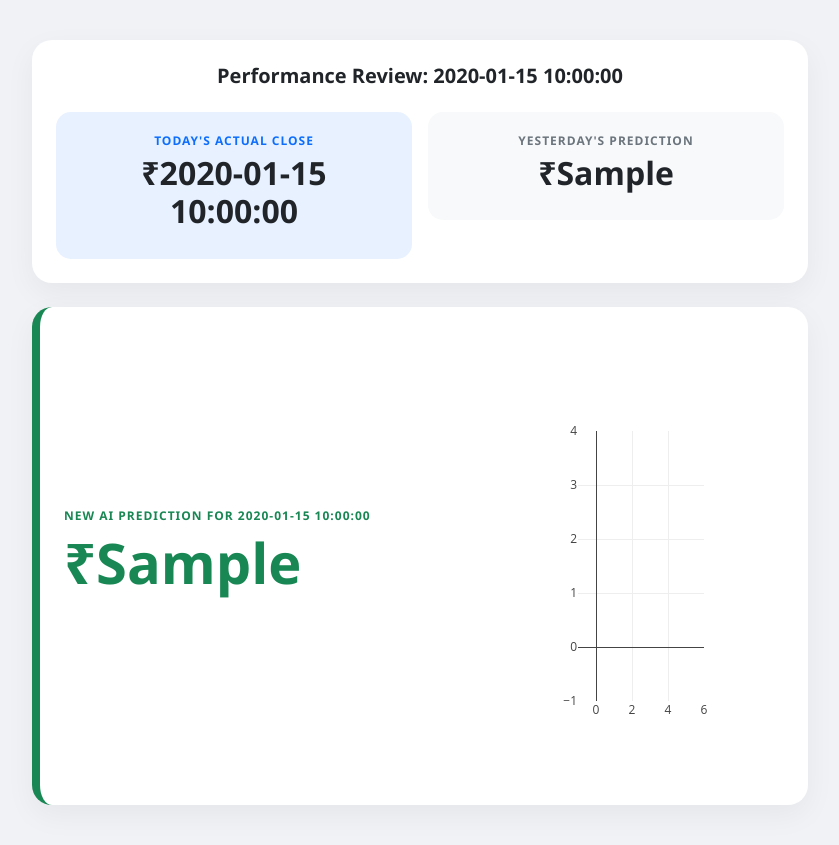
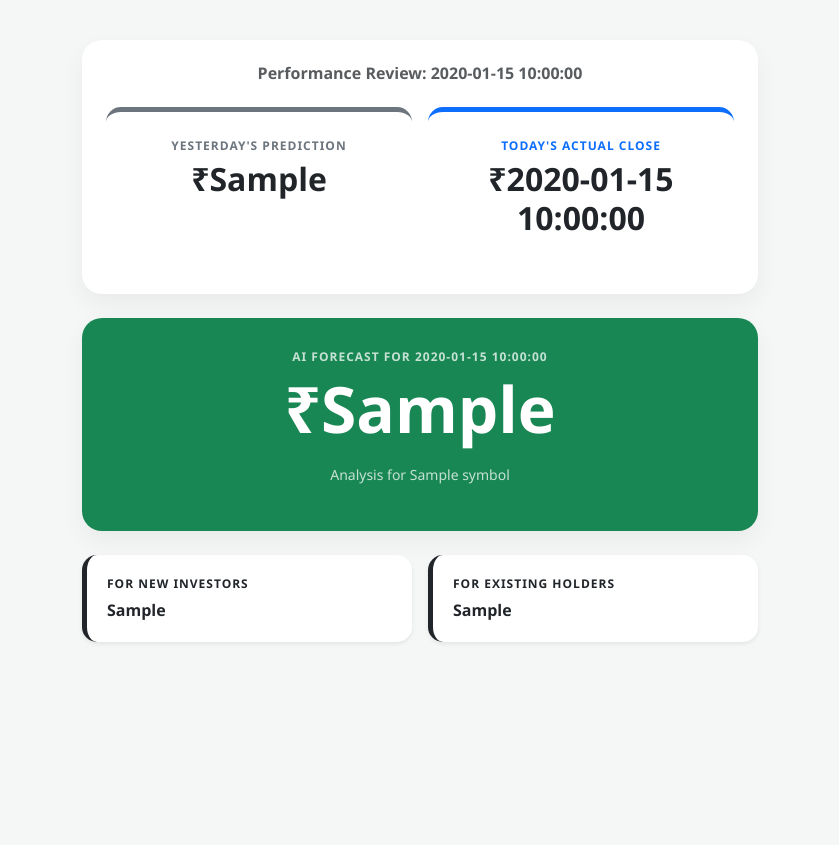
Before and after one commit to KSuchita/realtime-stock-prediction, a Flask app: template templates/index.html in a window 1280 px wide. Shown: the whole page, without its empty margins (220-1059 px from the left). After the commit the page ends 643 px from the top, so only its background shows below. Run offline with Flask 3, Linux system fonts and the light colour scheme; the template is opened without the code that fills it: most values are stand-ins (such as "Sample title", 1, 10 or a date in 2020); some libraries are stand-ins or nearby versions.

Commit message:
Added weekend logic, buy/sell insights, and cleaned up dashboard UI

```diff
--- a/app.py
+++ b/app.py
@@ -1,13 +1,10 @@
 from flask import Flask, render_template
 import pandas as pd
 import os
-import json
-import plotly
-import plotly.graph_objs as go
+import numpy as np
 from datetime import datetime
 
 app = Flask(__name__)
-
 PREDICTION_FILE = "data/predictions.csv"
 
 def load_latest_data():
@@ -16,48 +13,56 @@
     df = pd.read_csv(PREDICTION_FILE)
     if df.empty:
         return None
-    # Get the latest row which contains today's close and today's prediction
+    df = df.replace({np.nan: 'N/A'})
     return df.iloc[-1].to_dict()
 
 @app.route('/')
 def index():
     row = load_latest_data()
+    if row:
+        yesterday_val = row.get('Prev_Prediction_For_Today', 'N/A')
+        actual_val = float(row.get('Last_Close', 0))
+        next_pred = float(row.get('Predicted_Next_Close', 0))
 
-    if row:
-        # Determine if we have a valid past prediction to compare against
-        yesterday_val = row.get('Prev_Prediction_For_Today', 'N/A')
-        actual_val = row.get('Last_Close', 0)
+        # --- Insight Engine Logic ---
+        movement = ((next_pred - actual_val) / actual_val) * 100
 
-        # Calculate Accuracy Status
+        if movement > 0.5:  # Bullish
+            new_user = "BUY: Model suggests an upward trend. Good entry point."
+            old_user = "HOLD: Growth expected. Maintain position for gains."
+            theme = "success"
+        elif movement < -0.5:  # Bearish
+            new_user = "WAIT: Potential dip ahead. Avoid buying at current price."
+            old_user = "SELL/CAUTION: Trend is downward. Consider booking profit."
+            theme = "danger"
+        else:  # Neutral
+            new_user = "NEUTRAL: Minimal movement expected. Range-bound."
+            old_user = "HOLD: Stable outlook. No immediate action needed."
+            theme = "warning"
+
+        # Status Color for Scorecard
         status_color = "text-secondary"
         if yesterday_val != 'N/A':
-            diff = float(actual_val) - float(yesterday_val)
+            diff = actual_val - float(yesterday_val)
             status_color = "text-success" if abs(diff) < 10 else "text-danger"
 
         data = {
             "symbol": "RELIANCE.NS",
             "today_actual": actual_val,
             "yesterday_pred": yesterday_val,
-            "next_pred": row.get('Predicted_Next_Close', 0),
+            "next_pred": next_pred,
             "target_date": row.get('Target_Date', 'N/A'),
             "run_date": row.get('Prediction_Date', 'N/A'),
-            "status_color": status_color
+            "status_color": status_color,
+            "is_weekend": datetime.now().weekday() >= 5,
+            "new_user_advice": new_user,
+            "old_user_advice": old_user,
+            "advice_theme": theme
         }
     else:
         data = None
 
-    # Simple Chart for visual appeal
-    graphJSON = None
-    if data:
-        fig = go.Figure(data=[
-            go.Bar(name='Yesterday Prediction', x=['Comparison'], y=[data['yesterday_pred'] if data['yesterday_pred'] != 'N/A' else 0], marker_color='#adb5bd'),
-            go.Bar(name='Today Actual', x=['Comparison'], y=[data['today_actual']], marker_color='#0d6efd'),
-            go.Bar(name='Next Prediction', x=['Comparison'], y=[data['next_pred']], marker_color='#198754')
-        ])
-        fig.update_layout(barmode='group', template="plotly_white", height=300, margin=dict(l=20, r=20, t=20, b=20))
-        graphJSON = json.dumps(fig, cls=plotly.utils.PlotlyJSONEncoder)
-
-    return render_template('index.html', data=data, graphJSON=graphJSON)
+    return render_template('index.html', data=data)
 
 if __name__ == '__main__':
     app.run(debug=True)
--- a/templates/index.html
+++ b/templates/index.html
@@ -5,61 +5,73 @@
     <meta name="viewport" content="width=device-width, initial-scale=1.0">
     <title>AI Prediction Scorecard</title>
     <link rel="stylesheet" href="https://cdn.jsdelivr.net/npm/bootstrap@5.3.0/dist/css/bootstrap.min.css">
-    <script src="https://cdn.plot.ly/plotly-latest.min.js"></script>
     <style>
-        body { background-color: #f0f2f5; font-family: 'Segoe UI', sans-serif; }
-        .dashboard-container { max-width: 800px; margin: 40px auto; }
-        .card { border: none; border-radius: 20px; box-shadow: 0 10px 30px rgba(0,0,0,0.05); }
-        .scorecard-actual { background: #e7f1ff; border-radius: 15px; padding: 20px; }
-        .scorecard-pred { background: #f8f9fa; border-radius: 15px; padding: 20px; }
-        .next-pred-box { background: #ffffff; border-left: 8px solid #198754; }
-        .label-text { font-size: 0.75rem; font-weight: 700; letter-spacing: 1px; }
+        body { background-color: #f4f7f6; font-family: 'Segoe UI', sans-serif; }
+        .dashboard-container { max-width: 700px; margin: 40px auto; }
+        .card { border: none; border-radius: 20px; box-shadow: 0 10px 25px rgba(0,0,0,0.05); }
+        .weekend-notice { background-color: #fff3cd; border-left: 5px solid #ffc107; color: #856404; padding: 15px; border-radius: 10px; margin-bottom: 20px; font-size: 0.9rem; }
+        .scorecard-actual { background: #ffffff; border-top: 5px solid #0d6efd; border-radius: 15px; padding: 25px; }
+        .scorecard-pred { background: #ffffff; border-top: 5px solid #6c757d; border-radius: 15px; padding: 25px; }
+        .next-pred-box { background: #198754; color: white; padding: 30px; border-radius: 20px; }
+        .insight-card { border-radius: 15px; padding: 20px; background: #fff; height: 100%; border-left: 5px solid; }
+        .label-text { font-size: 0.75rem; font-weight: 700; letter-spacing: 1px; margin-bottom: 5px; }
     </style>
 </head>
 <body>
     <div class="container dashboard-container">
         {% if data %}
+
+        {% if data.is_weekend %}
+        <div class="weekend-notice shadow-sm">
+            <strong>Weekend Mode Active:</strong> Market is closed. Analysis based on Friday's data for <strong>Monday, {{ data.target_date }}</strong>.
+        </div>
+        {% endif %}
+
         <div class="card p-4 mb-4">
-            <h5 class="fw-bold mb-4 text-center">Performance Review: {{ data.run_date }}</h5>
+            <h6 class="text-center text-muted mb-4 fw-bold">Performance Review: {{ data.run_date }}</h6>
             <div class="row g-3 text-center">
                 <div class="col-md-6">
-                    <div class="scorecard-actual">
-                        <p class="label-text text-primary mb-1 text-uppercase">Today's Actual Close</p>
-                        <h2 class="fw-bold">₹{{ data.today_actual }}</h2>
+                    <div class="scorecard-pred">
+                        <p class="label-text text-uppercase text-secondary">Yesterday's Prediction</p>
+                        <h2 class="fw-bold {{ data.status_color }}">₹{{ data.yesterday_pred }}</h2>
                     </div>
                 </div>
                 <div class="col-md-6">
-                    <div class="scorecard-pred">
-                        <p class="label-text text-secondary mb-1 text-uppercase">Yesterday's Prediction</p>
-                        <h2 class="fw-bold {{ data.status_color }}">₹{{ data.yesterday_pred }}</h2>
+                    <div class="scorecard-actual">
+                        <p class="label-text text-uppercase text-primary">Today's Actual Close</p>
+                        <h2 class="fw-bold">₹{{ data.today_actual }}</h2>
                     </div>
                 </div>
             </div>
         </div>
 
-        <div class="card p-4 next-pred-box mb-4">
-            <div class="row align-items-center">
-                <div class="col-md-7">
-                    <p class="label-text text-success mb-1 text-uppercase">New AI Prediction For {{ data.target_date }}</p>
-                    <h1 class="display-4 fw-bold text-success">₹{{ data.next_pred }}</h1>
+        <div class="card next-pred-box text-center mb-4">
+            <p class="label-text text-uppercase opacity-75">AI Forecast For {{ data.target_date }}</p>
+            <h1 class="display-3 fw-bold">₹{{ data.next_pred }}</h1>
+            <p class="small opacity-75 mt-2">Analysis for {{ data.symbol }}</p>
+        </div>
+
+        <div class="row g-3">
+            <div class="col-md-6">
+                <div class="insight-card border-{{ data.advice_theme }} shadow-sm">
+                    <p class="label-text text-uppercase text-{{ data.advice_theme }}">For New Investors</p>
+                    <p class="fw-bold mb-0 text-dark">{{ data.new_user_advice }}</p>
                 </div>
-                <div class="col-md-5">
-                    <div id="miniChart"></div>
+            </div>
+            <div class="col-md-6">
+                <div class="insight-card border-{{ data.advice_theme }} shadow-sm">
+                    <p class="label-text text-uppercase text-{{ data.advice_theme }}">For Existing Holders</p>
+                    <p class="fw-bold mb-0 text-dark">{{ data.old_user_advice }}</p>
                 </div>
             </div>
         </div>
+
         {% else %}
-        <div class="alert alert-warning text-center">
-            No prediction data found. Please run <b>realtime_predict.py</b> first.
+        <div class="alert alert-info text-center mt-5">
+            <h4>No Data Found</h4>
+            <p>Please run <code>python realtime_predict.py</code>.</p>
         </div>
         {% endif %}
     </div>
-
-    <script>
-        {% if graphJSON %}
-        var graphs = {{ graphJSON | safe }};
-        Plotly.newPlot('miniChart', graphs.data, graphs.layout, {displayModeBar: false, responsive: true});
-        {% endif %}
-    </script>
 </body>
 </html>
```
Also changed, not shown: realtime_predict.py (+43 -53 lines).
